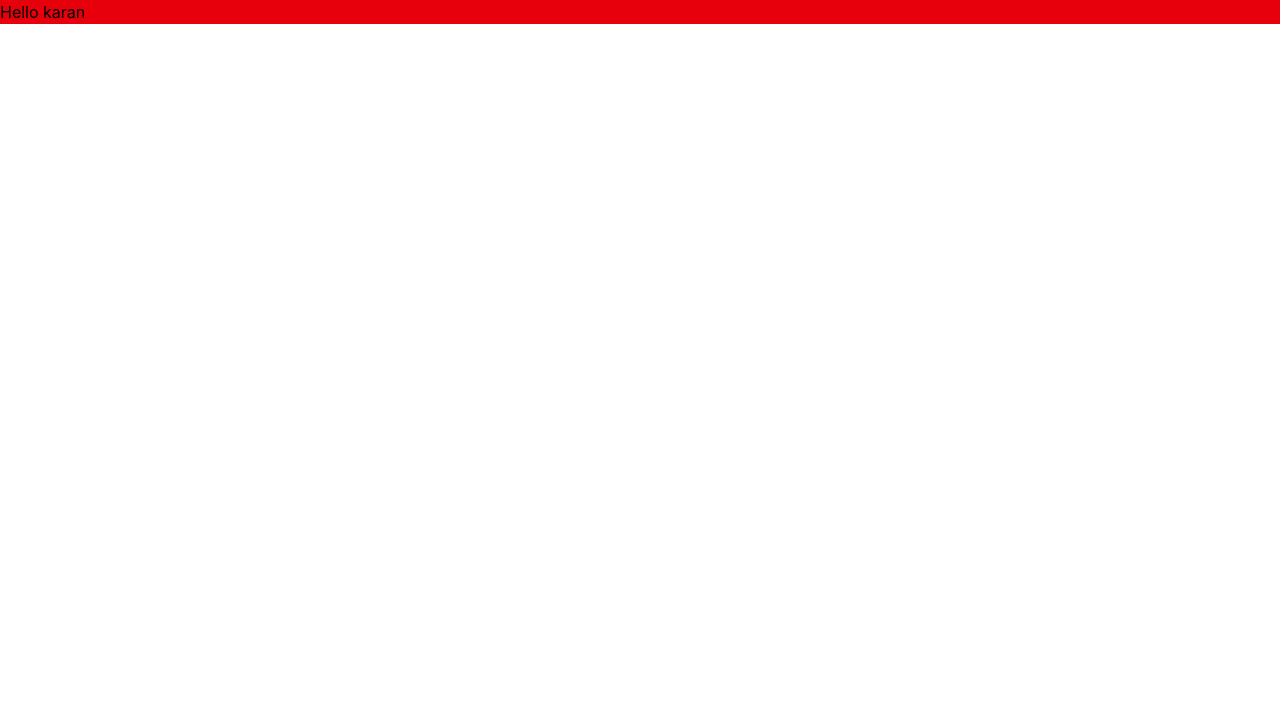
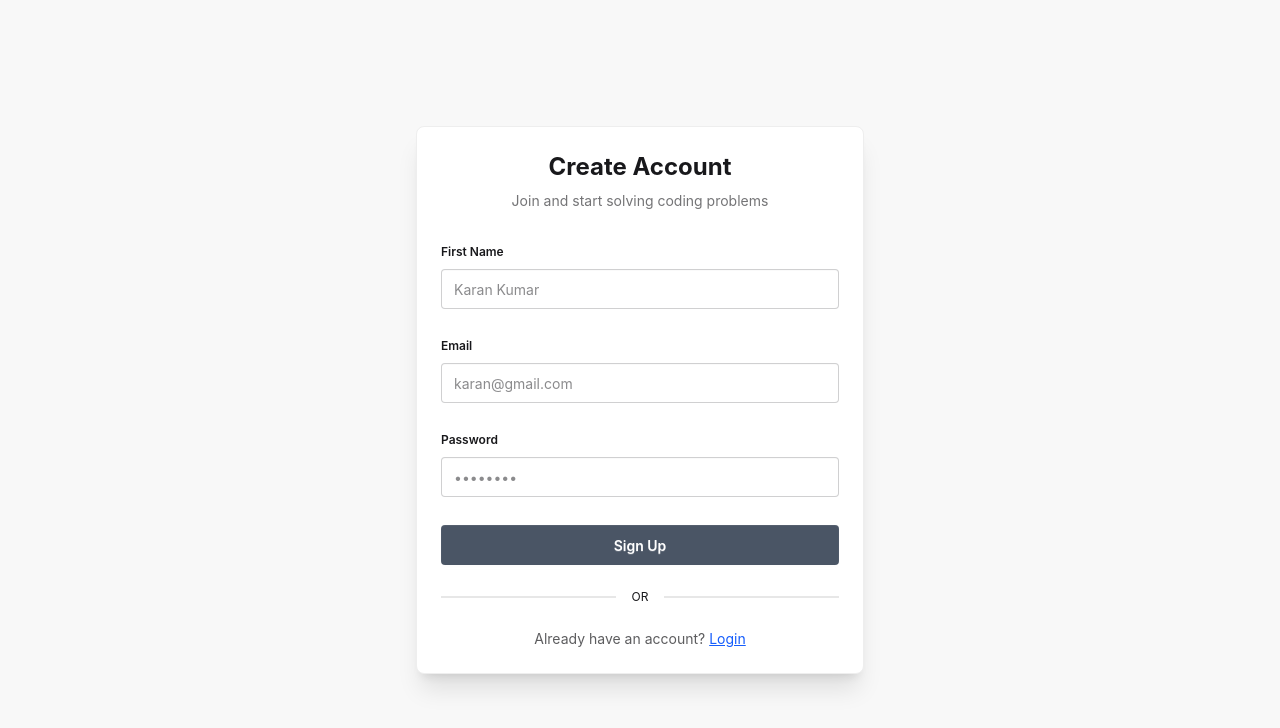
Before and after one commit to karankumar9601/coding_platform-frontend-, a React (Vite) app: page /signup in a window 1280 px wide. Shown: the top 728 px of the page. Built offline with nearby package versions, Linux system fonts and the light colour scheme.

Commit message:
create Route and login page and signup page

```diff
--- a/src/App.jsx
+++ b/src/App.jsx
@@ -1,10 +1,18 @@
+import { BrowserRouter, Route, Routes } from "react-router"
+import Login from "./publicPage/AuthPage/Login"
+import Signup from "./publicPage/AuthPage/Signup"
+import HomePage from "./publicPage/Home"
 
 function App() {
 
   return (
-   <div>
-    <h1 className='bg-red-600'>Hello karan</h1>
-   </div>
+    <BrowserRouter>
+       <Routes>
+        <Route path="/" element={<HomePage/>}/>
+        <Route path="/login" element={<Login/>}/>
+        <Route path="/signup" element={<Signup/>}/>
+       </Routes>
+    </BrowserRouter>
   )
 }
 
--- a/src/index.css
+++ b/src/index.css
@@ -1 +1,2 @@
 @import "tailwindcss";
+@plugin "daisyui";
--- /dev/null
+++ b/src/publicPage/AuthPage/Login.jsx
@@ -0,0 +1,57 @@
+import { zodResolver } from "@hookform/resolvers/zod"
+import {z} from "zod"
+import { useForm } from "react-hook-form"
+import { useNavigate } from "react-router"
+
+const loginSchema = z.object({
+    email: z.string().email("Invalid Email"),
+    password: z.string().min(8, "password should contain atleast 8 character")
+})
+
+export default function Login(){
+
+    const navigate=useNavigate()
+    const { register, handleSubmit,reset, formState: { errors }, } = useForm({ resolver: zodResolver(loginSchema) });
+
+    const loginData=(submittedData)=>{
+        console.log(submittedData);
+        reset()
+
+    }
+    return(
+         <div className="min-h-screen flex items-center justify-center bg-base-200 px-4">
+            <div className="card w-full max-w-md bg-base-100 shadow-xl border border-base-300">
+                <div className="card-body">
+                    <h2 className="text-2xl font-bold text-center">Login Account</h2>
+                    <p className="text-center text-sm text-base-content/60 mb-4">
+                        Login and start solving coding problems
+                    </p>
+
+                    <form onSubmit={handleSubmit(loginData)} className="space-y-4">
+
+                        <fieldset className="fieldset">
+                            <legend className="fieldset-legend">Email</legend>
+                            <input type="email"placeholder="karan@gmail.com"className="input input-bordered w-full focus:outline-none focus:border-orange-500"{...register("email")}/>
+                            {errors.email && (<p className="text-error text-sm">{errors.email.message}</p>)}
+                        </fieldset>
+
+                        <fieldset className="fieldset">
+                            <legend className="fieldset-legend">Password</legend>
+                            <input type="password"placeholder="••••••••"className="input input-bordered w-full focus:outline-none focus:border-orange-500"{...register("password")}/>
+                            {errors.password && (<p className="text-error text-sm">{errors.password.message}</p>)}
+                        </fieldset>
+
+                        <button type="submit"className="btn w-full bg-gray-600 hover:bg- text-white border-none mt-2">Login</button>
+                    </form>
+
+                    <div className="divider text-xs">OR</div>
+
+                    <p className="text-center text-sm text-base-content/70">
+                        Don't have an account?
+                        <button type="button"className="link text-blue-600 ml-1"onClick={() => navigate("/signup")}>SignUp</button>
+                    </p>
+                </div>
+            </div>
+        </div>
+    )
+}
--- /dev/null
+++ b/src/publicPage/AuthPage/Signup.jsx
@@ -0,0 +1,64 @@
+import { zodResolver } from "@hookform/resolvers/zod";
+import { z } from "zod"
+import { useForm } from "react-hook-form"
+import { useNavigate } from "react-router"
+
+
+const signupSchema = z.object({
+    firstName: z.string().min(3, "firstName should contain atleast 3 character"),
+    email: z.string().email("Invalid Email"),
+    password: z.string().min(8, "password should contain atleast 8 character")
+})
+
+export default function Signup() {
+    const navigate = useNavigate()
+    const { register, handleSubmit,reset, formState: { errors }, } = useForm({ resolver: zodResolver(signupSchema) });
+
+    const signupData = (submittedData) => {
+      console.log(submittedData);
+      reset()
+
+    }
+
+    return (
+        <div className="min-h-screen flex items-center justify-center bg-base-200 px-4">
+            <div className="card w-full max-w-md bg-base-100 shadow-xl border border-base-300">
+                <div className="card-body">
+                    <h2 className="text-2xl font-bold text-center">Create Account</h2>
+                    <p className="text-center text-sm text-base-content/60 mb-4">
+                        Join and start solving coding problems
+                    </p>
+
+                    <form onSubmit={handleSubmit(signupData)} className="space-y-4">
+                        <fieldset className="fieldset">
+                            <legend className="fieldset-legend">First Name</legend>
+                            <input type="text"placeholder="Karan Kumar"className="input input-bordered w-full focus:outline-none focus:border-orange-500"{...register("firstName")}/>
+                            {errors.firstName && (<p className="text-error text-sm">{errors.firstName.message}</p>)}
+                        </fieldset>
+
+                        <fieldset className="fieldset">
+                            <legend className="fieldset-legend">Email</legend>
+                            <input type="email"placeholder="karan@gmail.com"className="input input-bordered w-full focus:outline-none focus:border-orange-500"{...register("email")}/>
+                            {errors.email && (<p className="text-error text-sm">{errors.email.message}</p>)}
+                        </fieldset>
+
+                        <fieldset className="fieldset">
+                            <legend className="fieldset-legend">Password</legend>
+                            <input type="password"placeholder="••••••••"className="input input-bordered w-full focus:outline-none focus:border-orange-500"{...register("password")}/>
+                            {errors.password && (<p className="text-error text-sm">{errors.password.message}</p>)}
+                        </fieldset>
+
+                        <button type="submit"className="btn w-full bg-gray-600 hover:bg- text-white border-none mt-2">Sign Up</button>
+                    </form>
+
+                    <div className="divider text-xs">OR</div>
+
+                    <p className="text-center text-sm text-base-content/70">
+                        Already have an account?
+                        <button type="button"className="link text-blue-600 ml-1"onClick={() => navigate("/login")}>Login</button>
+                    </p>
+                </div>
+            </div>
+        </div>
+    )
+}
--- /dev/null
+++ b/src/publicPage/Home.jsx
@@ -0,0 +1,8 @@
+
+export default function HomePage(){
+    return (
+        <div>
+            <h1>Home page</h1>
+        </div>
+    )
+}
--- a/vite.config.js
+++ b/vite.config.js
@@ -1,6 +1,7 @@
 import { defineConfig } from 'vite'
 import react from '@vitejs/plugin-react'
 import tailwindcss from '@tailwindcss/vite'
+
 
 // https://vite.dev/config/
 export default defineConfig({
```
Also changed, not shown: package.json (+7 -2 lines), 1 other file (tests, documents, lock files or other folders).
